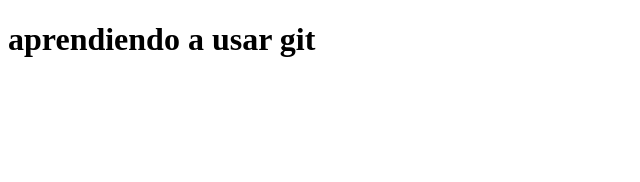
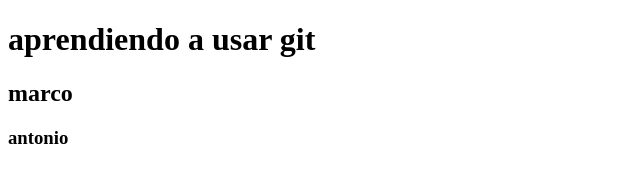
Before and after one commit to marco-soria/clase3c, a plain HTML site: page index.html in a window 1280 px wide. Shown: the whole page, without its empty margins (0-640 px from the left). Drawn offline with Linux system fonts and the light colour scheme.

Commit message:
new change

```diff
--- a/index.html
+++ b/index.html
@@ -7,5 +7,7 @@
 </head>
 <body>
     <h1>aprendiendo a usar git</h1>
+    <h2>marco</h2>
+    <h3>antonio</h3>
 </body>
 </html>
```
